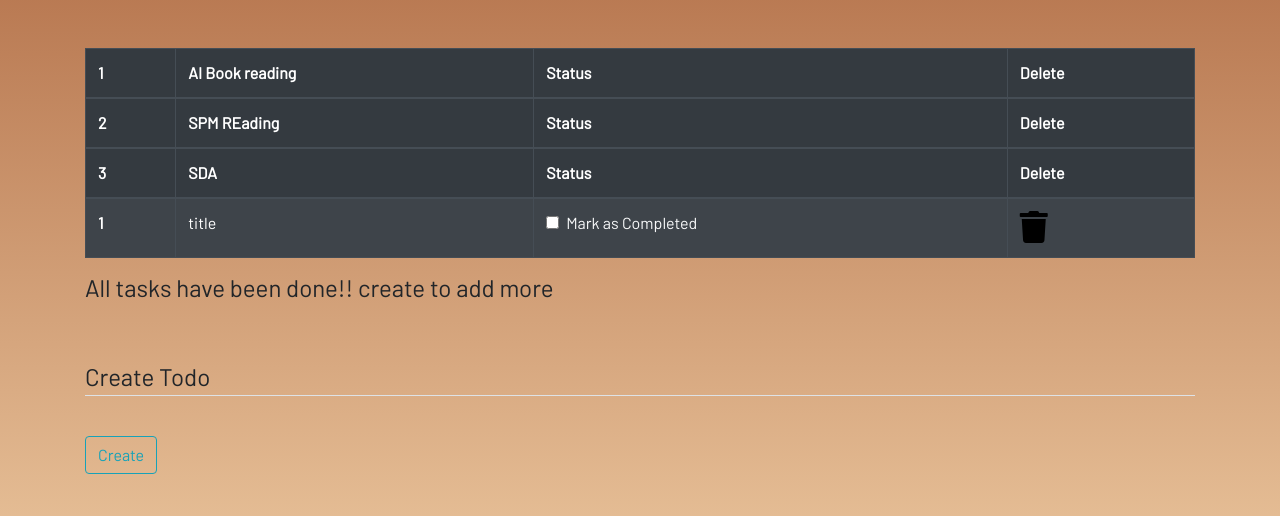
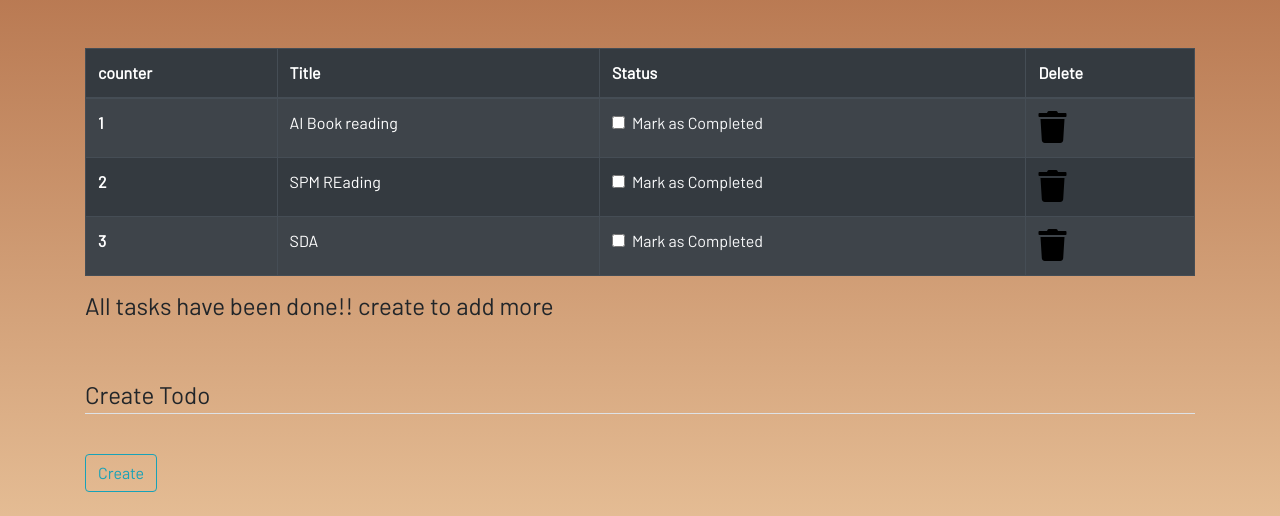
Before and after one commit to Wajahat-Infinity/fypdiscussportal, a Django app: page /todo in a window 1280 px wide. Shown: the part 56-572 px from the top of the page. Run offline with Django 5.2, Linux system fonts and the light colour scheme; a user stored in the database is signed in; data comes from the database, SQL or seed files in the repository; some libraries are stand-ins or nearby versions; some web fonts are replaced.

Commit message:
fyp discussion portal

```diff
--- a/dashboard/templates/dashboard/todo.html
+++ b/dashboard/templates/dashboard/todo.html
@@ -3,39 +3,31 @@
 <div class="container">
   <table class="table table-striped table-bordered table-hover table-dark">
     <thead>
+      <tr>
+        <th scope="col">counter</th>
+        <th scope="col">Title</th>
+        <th scope="col">Status</th>
+        <th scope="col">Delete</th>
+      </tr>
+    </thead>
+    <tbody>
       {% for todo in todos %}
 
       <tr>
-        <th scope="col">{{forloop.counter}}</th>
-        <th scope="col">{{todo.title}}</th>
-        <th scope="col">Status</th>
-        <th scope="col">Delete</th>
-      </tr>
-      {% endfor %}
-    </thead>
-    <tbody>
-      <tr>
-        <th scope="row">1</th>
-        <td>title</td>
+        <th scope="row">{{forloop.counter}}</th>
+        <td>{{todo.title}}</td>
         <td>
           <a href="#">
             <div class="form-check">
-                {% if todo.is_finished == True %}
+              {% if todo.is_finished == True %}
               <input
                 class="form-check-input"
                 type="checkbox"
                 value=""
                 checked
-
               />
               {% else %}
-              <input
-              class="form-check-input"
-              type="checkbox"
-              value=""
-
-
-            />
+              <input class="form-check-input" type="checkbox" value="" />
               {% endif %}
               <label class="form-check-label text-light" for="flexCheckDefault">
                 Mark as Completed
@@ -48,6 +40,7 @@
           <a href="#"><i class="fa fa-trash fa-2x"></i></a>
         </td>
       </tr>
+      {% endfor %}
     </tbody>
   </table>
   <h4>All tasks have been done!! create to add more</h4>
```
